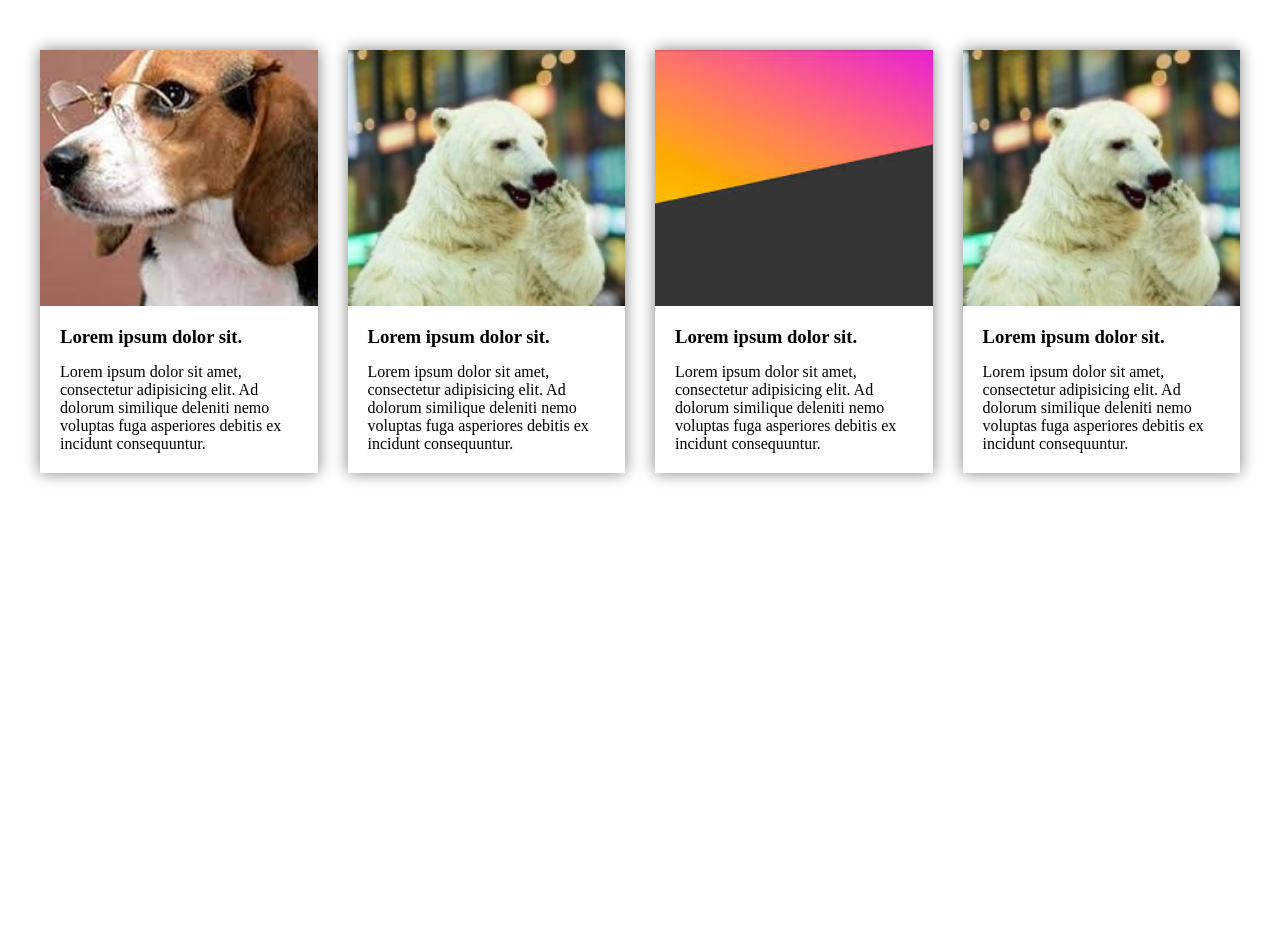
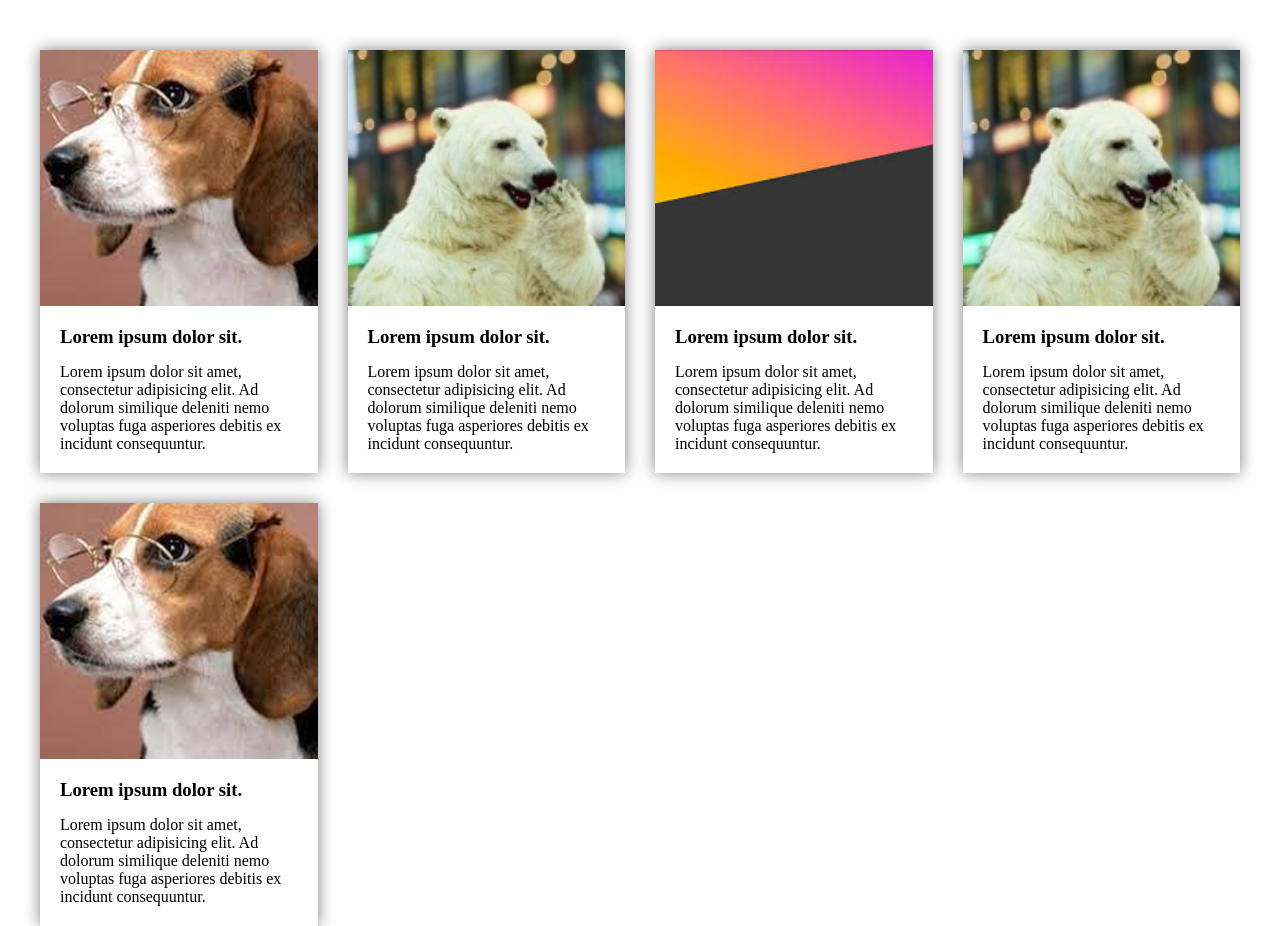
Before and after one commit to GoncharenkoYevhenii/f31, a plain HTML site: page index.html in a window 1280 px wide. Before the commit the page ends 800 px from the top, so only its background shows below. Drawn offline with Linux system fonts and the light colour scheme.

Commit message:
add five card

```diff
--- a/index.html
+++ b/index.html
@@ -60,6 +60,18 @@
                             deleniti nemo voluptas fuga asperiores debitis ex incidunt consequuntur.</p>
                     </div>
                 </div>
+                <div class="card">
+                    <div class="card__image">
+                        <img src="img/2898bf4ec43b7ec3c43b1b8d7cfd8dba.jpg" alt="">
+                    </div>
+
+                    <div class="card__body">
+                        <h3 class="card__title">Lorem ipsum dolor sit.</h3>
+                        <p class="card__text">Lorem ipsum dolor sit amet, consectetur adipisicing elit. Ad dolorum
+                            similique
+                            deleniti nemo voluptas fuga asperiores debitis ex incidunt consequuntur.</p>
+                    </div>
+                </div>
             </div>
         </main>
     </div>
```
